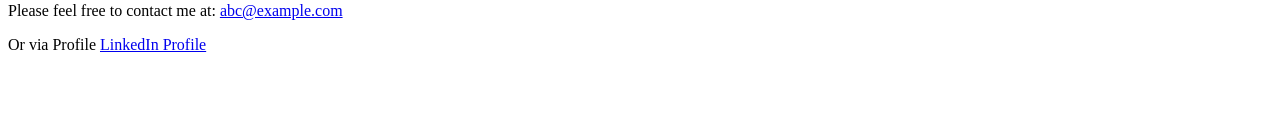
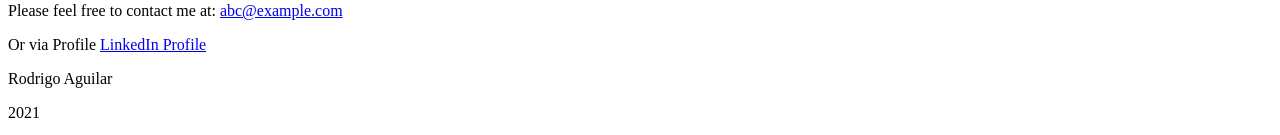
Before and after one commit to ROIZENGH/roizengh.github.io, a plain HTML site: page index.html in a window 1280 px wide. Shown: the part 958-1093 px from the top of the page. Before the commit the page ends 1028 px from the top, so only its background shows below. Drawn offline with Linux system fonts and the light colour scheme.

Commit message:
add footer

```diff
--- a/index.html
+++ b/index.html
@@ -71,7 +71,8 @@
       </section>
     </main>
     <footer>
-
+      <p>Rodrigo Aguilar</p>
+      <p>2021</p>
     </footer>
   </body>
 </html>
```
